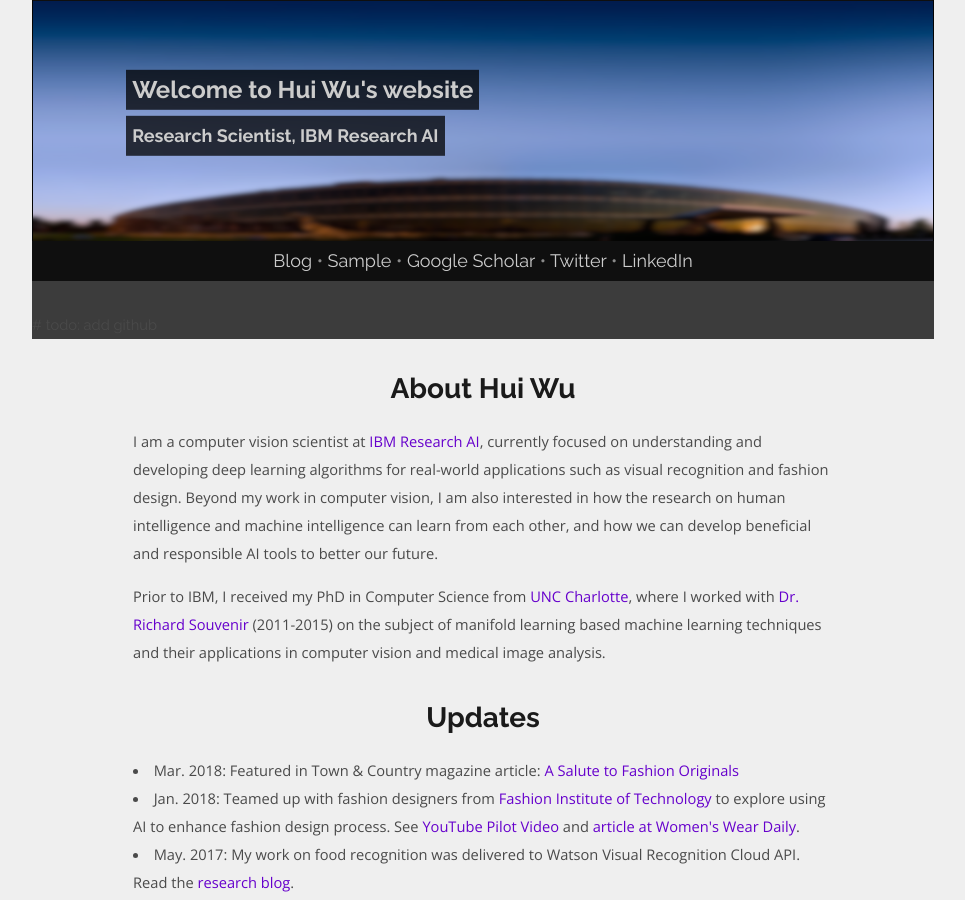
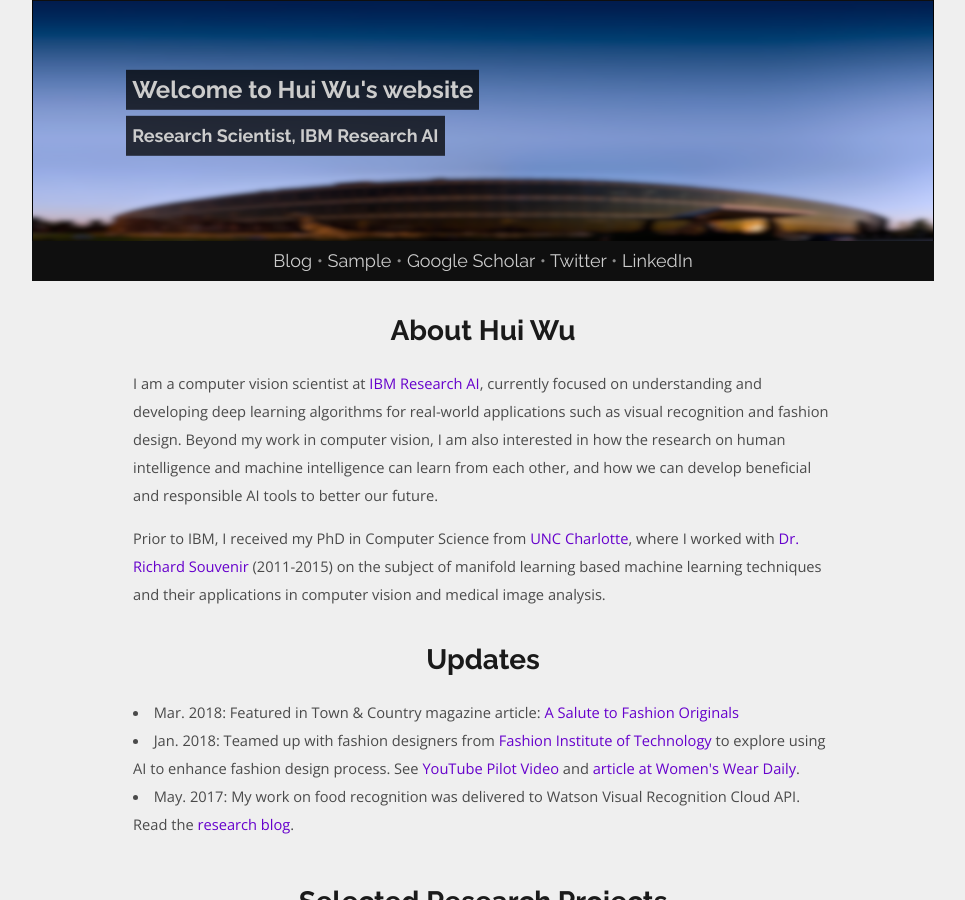
Before and after one commit to spacew/spacew.github.io, a Jekyll site: the page built from index.html, in a window 1280 px wide and 900 px high. Shown: the whole window, without its empty margins (157-1122 px from the left). Built offline with Jekyll 4.4.1, drawn with Linux system fonts in a browser that asks for light colours; the list of posts is cut into pages by our own code.

Commit message:
Update navbar.html

```diff
--- a/_includes/navbar.html
+++ b/_includes/navbar.html
@@ -6,7 +6,6 @@
             <a href="{{ site.baseurl }}{{ pages.permalink }}">{{ pages.title }}</a>
         {% endif %}
     {% endfor %}
-
     {% if site.scholar %}
         <a href="https://scholar.google.com/citations?user={{ site.scholar }}">Google Scholar</a>
         <span class="separator">&bull;</span>
@@ -19,4 +18,3 @@
         <a href="https://www.linkedin.com/in/{{ site.linkedin }}">LinkedIn</a>
     {% endif %}
 </nav>
-# todo: add github
```
